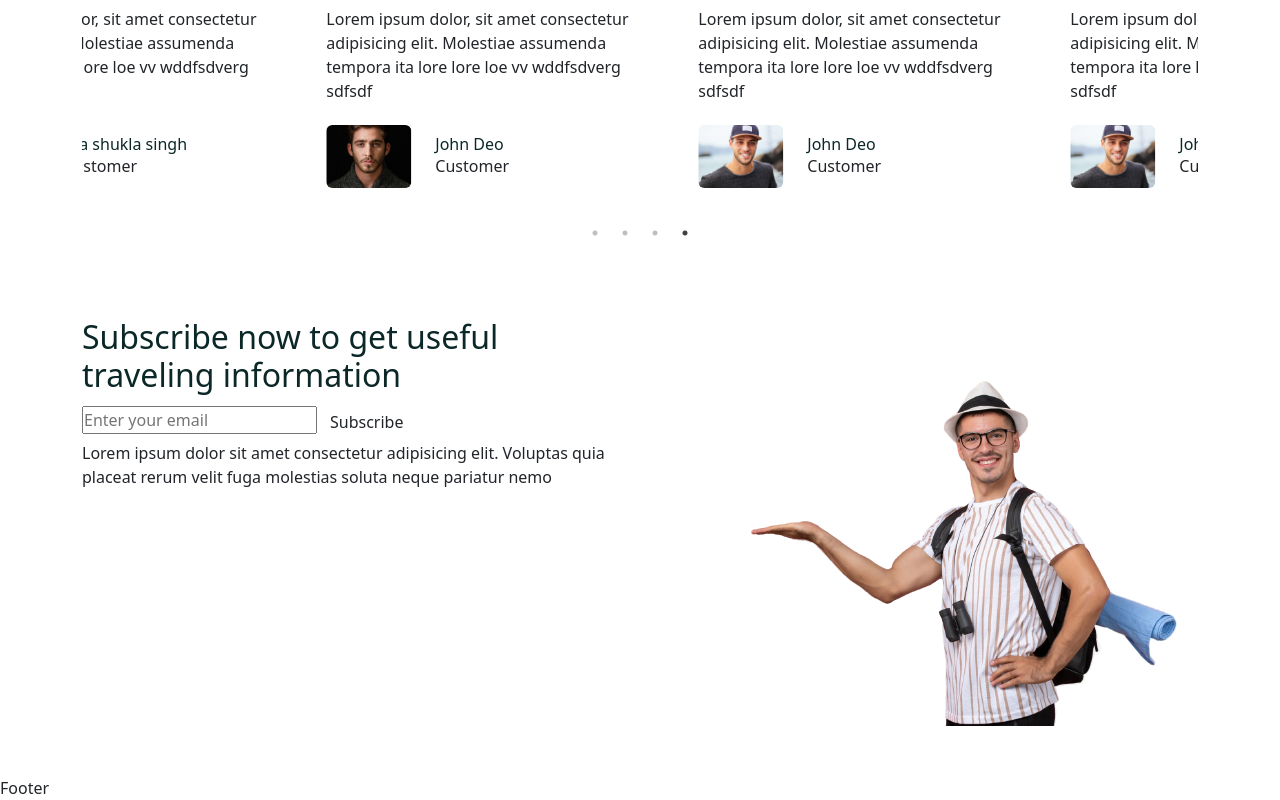
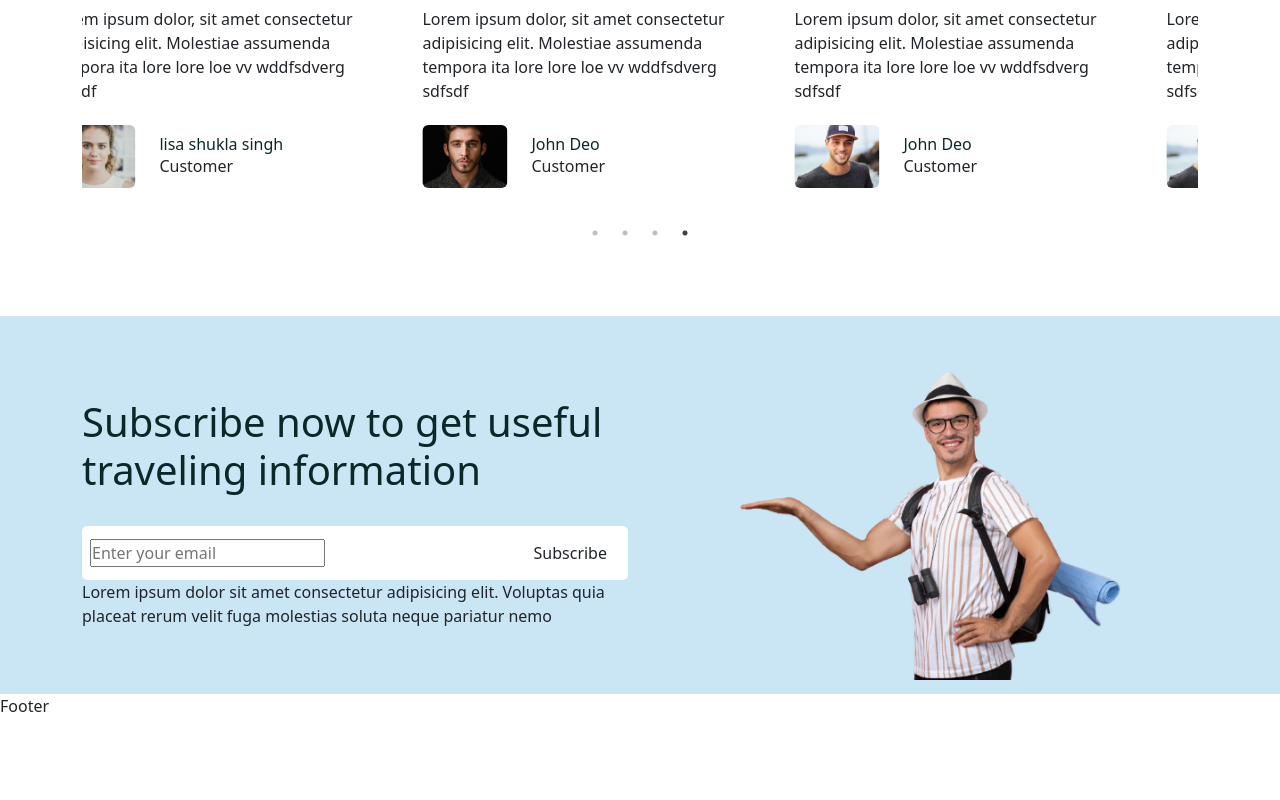
Before and after one commit to Ajeettiwarii/Travelvista, a React (Create React App) app in the folder frontend/: page /home in a window 1280 px wide. Shown: the part 3586-4386 px from the top of the page. After the commit the page ends 4304 px from the top, so only its background shows below. Built offline with nearby package versions, Linux system fonts and the light colour scheme; a web font is replaced by a local one.

Commit message:
newsleteer-css

```diff
--- a/frontend/src/shared/NewsLetter.jsx
+++ b/frontend/src/shared/NewsLetter.jsx
@@ -4,7 +4,7 @@ import { Container, Row, Col } from "reactstrap";
 import maleTourist from "../assets/images/male-tourist.png";
 const NewsLetter = () => {
   return (
-    <section>
+    <section className="newsletter">
       <Container>
         <Row>
           <Col lg="6">
--- a/frontend/src/shared/newsletter.css
+++ b/frontend/src/shared/newsletter.css
@@ -0,0 +1,26 @@
+.newsletter{
+    background: #cae5f4;
+    padding: 0;
+    margin-top: 3rem;
+
+}
+.newsletter__img img{
+    width: 100%;
+}
+.newsletter__content{
+    padding: 50px  0;
+}
+.newsletter__content h2{
+    font-size: 2.5rem;
+    margin-top: 2rem;
+
+}
+.newsletter__input{
+    display: flex;
+    align-items: center;
+    justify-content: space-between;
+    background: #fff;
+    padding: 0.5rem;
+    margin-top: 2rem;
+    border-radius: 5px;
+}
```
